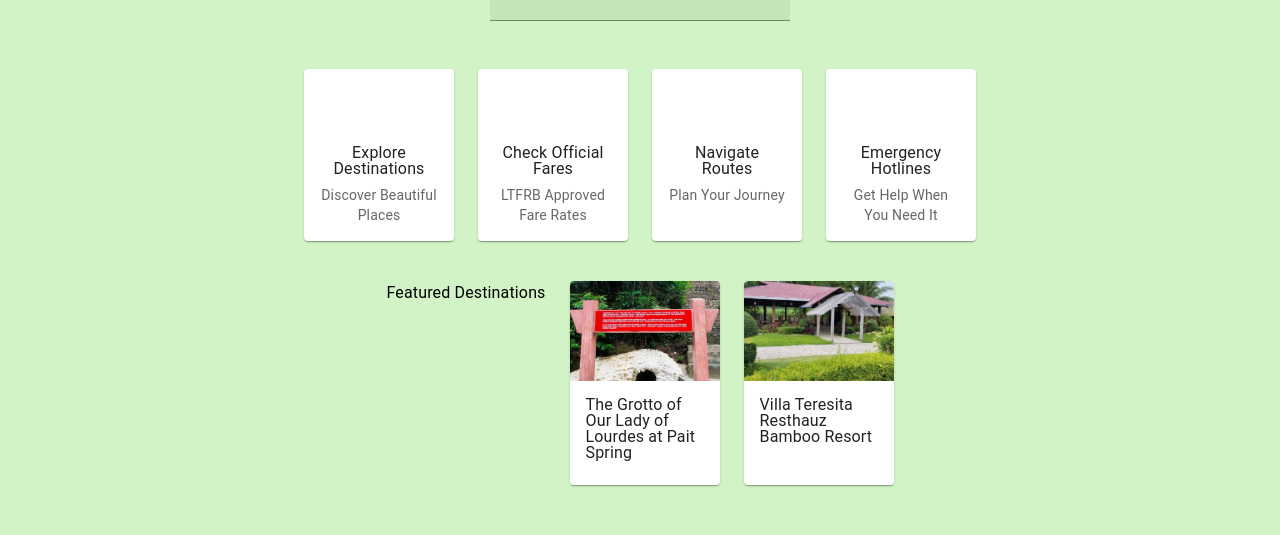
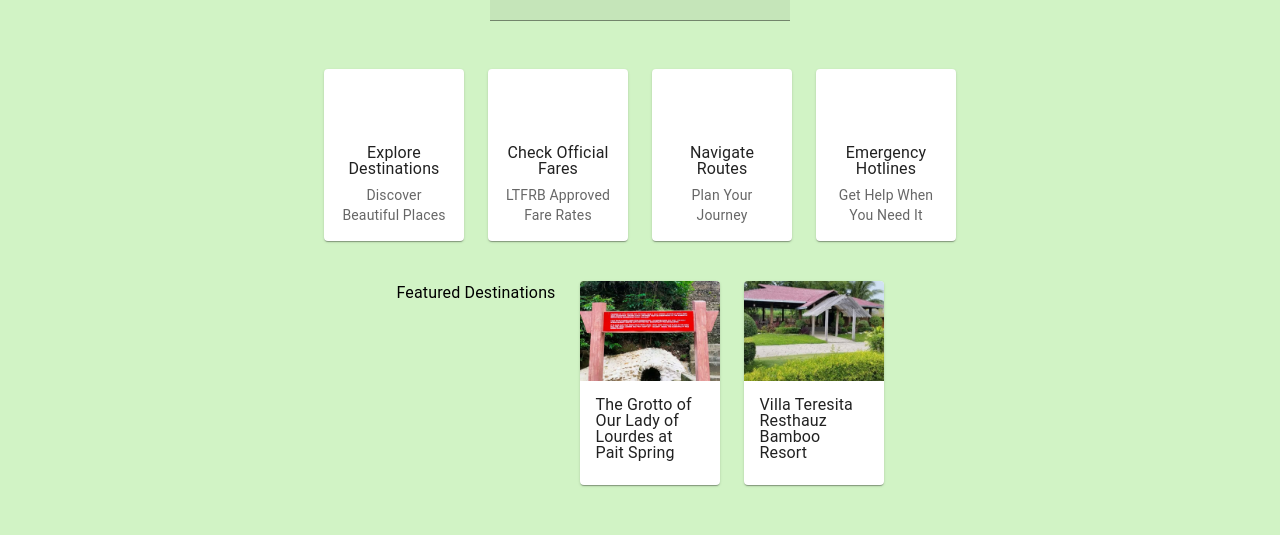
Before and after one commit to by-jenneigh/tara, a Next.js app: page /home in a window 1280 px wide. Shown: the part 131-666 px from the top of the page. Built offline with nearby package versions, Linux system fonts and the light colour scheme; some icons are missing.

Commit message:
Update card width

```diff
--- a/app/components/common/card.tsx
+++ b/app/components/common/card.tsx
@@ -1,3 +1,5 @@
+"use client";
+
 import {
   DESTINATION_TYPE_STYLES,
   DestinationType,
@@ -21,7 +23,7 @@ export default function DestinationCard(props: DestinationCardProps) {
   const { name, image, content, onCardClick, type } = props;
 
   return (
-    <Card sx={{ maxWidth: 150 }}>
+    <Card sx={{ maxWidth: 140 }}>
       <CardActionArea onClick={onCardClick}>
         <Box sx={{ position: "relative" }}>
           {typeof image === "string" ? (
```
